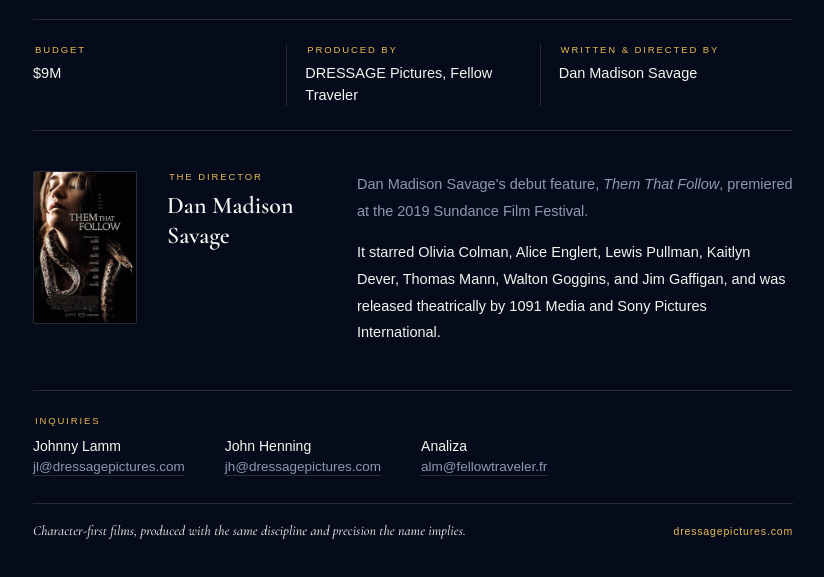
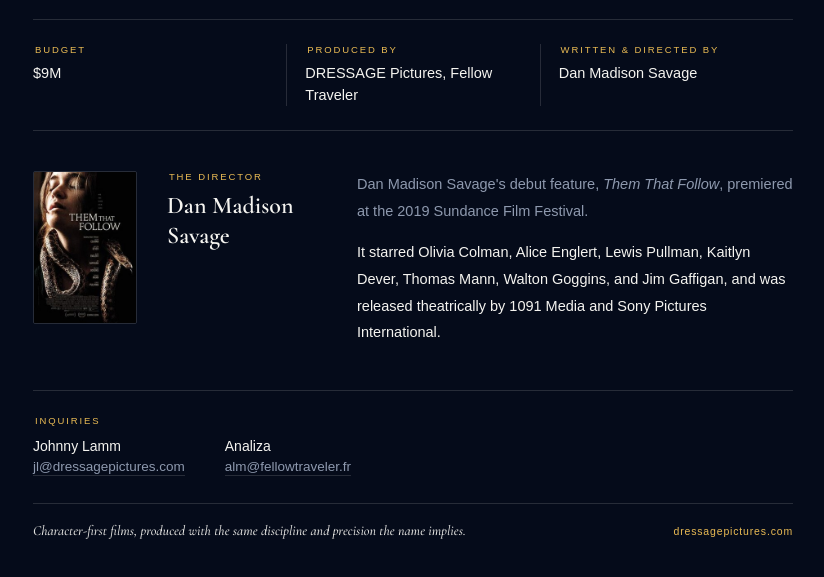
Before and after one commit to DressagePictures/dressagepictures-website, a plain HTML site: page thirst.html in a window 1280 px wide. Shown: the part 968-1545 px from the top of the page, without its empty margins (227-1051 px from the left). Drawn offline with nearby package versions, Linux system fonts and the light colour scheme.

Commit message:
Remove John Henning from THIRST inquiries

```diff
--- a/thirst.html
+++ b/thirst.html
@@ -227,10 +227,6 @@
         <a href="mailto:jl@dressagepictures.com">jl@dressagepictures.com</a>
       </div>
       <div class="contact-item">
-        <p class="who">John Henning</p>
-        <a href="mailto:jh@dressagepictures.com">jh@dressagepictures.com</a>
-      </div>
-      <div class="contact-item">
         <p class="who">Analiza</p>
         <a href="mailto:alm@fellowtraveler.fr">alm@fellowtraveler.fr</a>
       </div>
```
